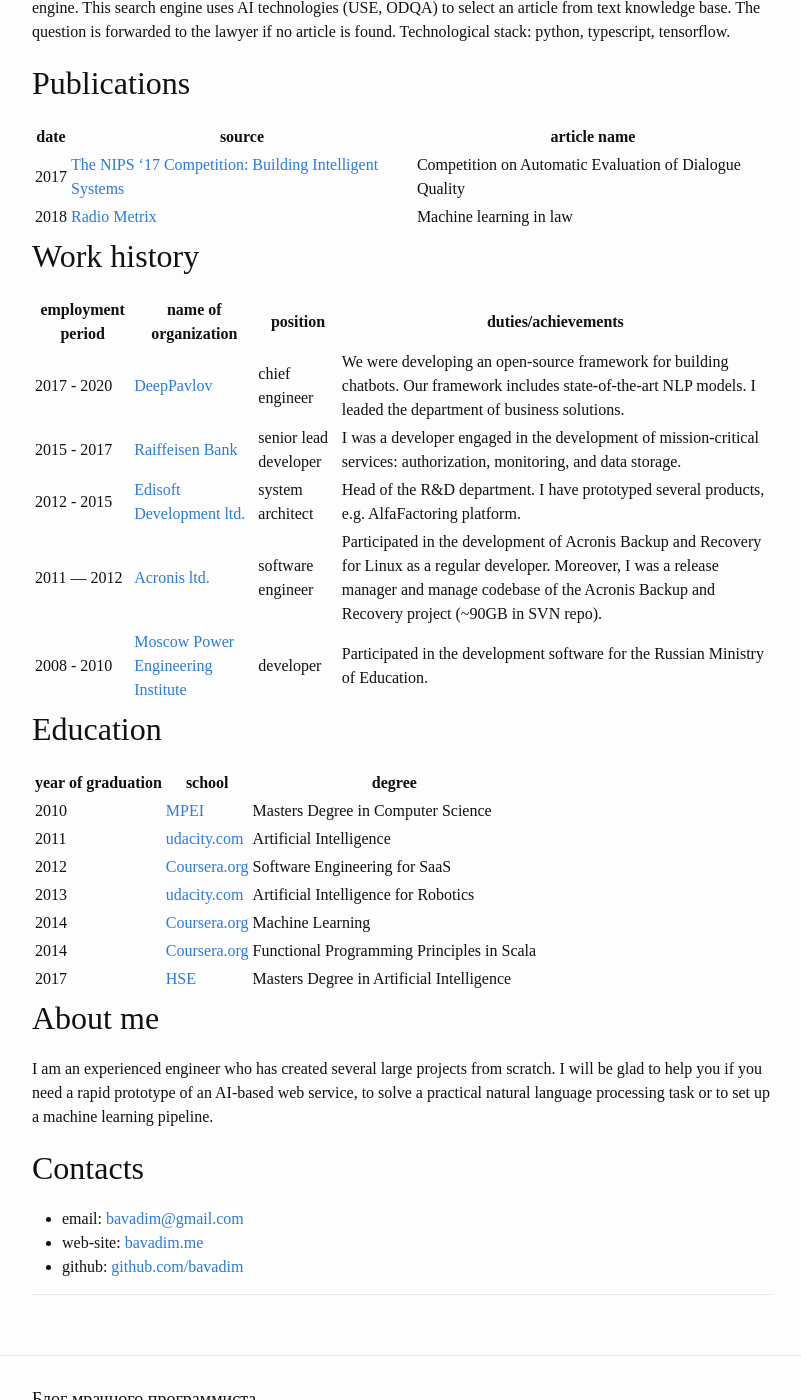
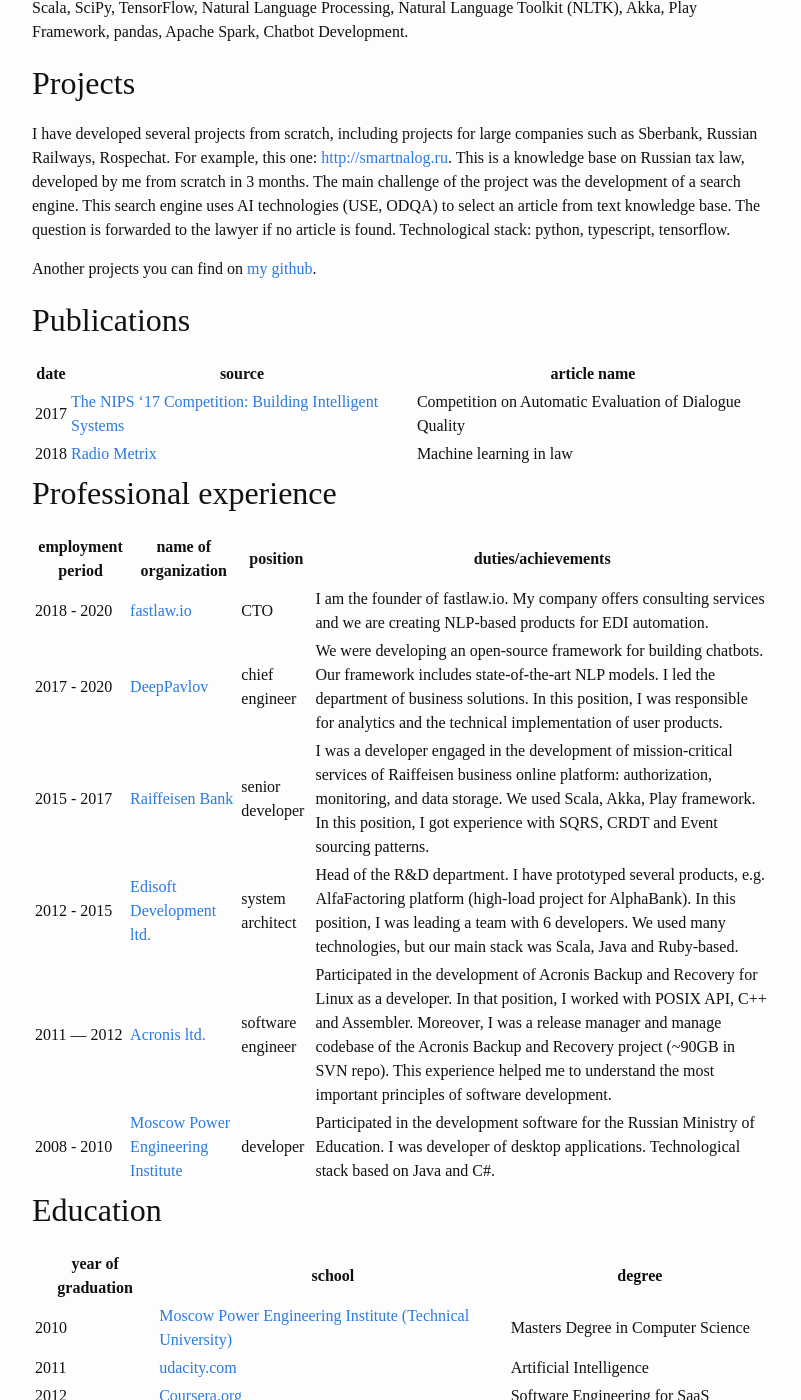
Before and after one commit to bavadim/bavadim.github.io, a Jekyll site: the page built from data/cv.en.md, in a window 1280 px wide and 1400 px high, scrolled down 652 px. Shown: the whole window, without its empty margins (238-1039 px from the left). Built offline with Jekyll 4.4.1, drawn with Linux system fonts in a browser that asks for light colours; some web fonts are replaced; our own code applies the rules of GitHub Pages for plain Markdown files; some of the changed text lies outside the part shown.

Commit message:
update cv

```diff
--- a/data/cv.en.md
+++ b/data/cv.en.md
@@ -1,10 +1,16 @@
 # NLP engineer
+
+* email: [bavadim@gmail.com](mailto:bavadim@gmail.com)
+* web-site: [bavadim.me](http://bavadim.me)
+* github: [github.com/bavadim](https://github.com/bavadim/)
 
 ## Summary
 
-* Full name: Vadim Polulyakh
-* Experience: 10 years
-* City: Moscow
+I am an experienced engineer with 10 years of experience. I have created several large projects from scratch. I will be glad to help you if you need a rapid prototype of an AI-based web service, to solve a practical natural language processing task or to set up a machine learning pipeline. Summary of my experience:
+
+- 10 years of industry experience in backend developing distributed applications and high load systems on Scala and Java.
+- 3 years of experience in building NLP software: chatbots, model tuning, building ml infrastructure.
+- 2 years of managing own company.
 
 ## Core skills
 
@@ -14,6 +20,8 @@
 
 I have developed several projects from scratch, including projects for large companies such as Sberbank, Russian Railways, Rospechat. For example, this one: [http://smartnalog.ru](smartnalog.ru). This is a knowledge base on Russian tax law, developed by me from scratch in 3 months. The main challenge of the project was the development of a search engine. This search engine uses AI technologies (USE, ODQA) to select an article from text knowledge base. The question is forwarded to the lawyer if no article is found. Technological stack: python, typescript, tensorflow.
 
+Another projects you can find on [my github](github.com/bavadim).
+
 ## Publications
 
 | date | source | article name |
@@ -21,34 +29,25 @@
 | 2017 | [The NIPS '17 Competition: Building Intelligent Systems](https://docs.google.com/viewer?a=v&pid=sites&srcid=Y2hhbGVhcm4ub3JnfHdvcmtzaG9wfGd4Ojc5ZjI4MGYzMDE2MzU4NjQ) | Competition on Automatic Evaluation of Dialogue Quality |
 | 2018 | [Radio Metrix](https://radio.mediametrics.ru/dossier/14112/) | Machine learning in law |
 
-## Work history
+## Professional experience
 
 | employment period | name of organization | position | duties/achievements |
 | --- | --- | --- | --- |
-| 2017 - 2020 | [DeepPavlov](http://ipavlov.ai/) | chief engineer | We were developing an open-source framework for building chatbots. Our framework includes state-of-the-art NLP models. I leaded the department of business solutions. |
-| 2015 - 2017 | [Raiffeisen Bank](https://www.raiffeisen.ru) | senior lead developer | I was a developer engaged in the development of mission-critical services: authorization, monitoring, and data storage. |
-| 2012 - 2015 | [Edisoft Development ltd.](https://ediweb.com) | system architect | Head of the R&D department. I have prototyped several products, e.g. AlfaFactoring platform. |
-| 2011 — 2012 | [Acronis ltd.](http://www.acronis.com) | software engineer | Participated in the development of Acronis Backup and Recovery for Linux as a regular developer. Moreover, I was a release manager and manage codebase of the Acronis Backup and Recovery project (~90GB in SVN repo). |
-| 2008 - 2010 | [Moscow Power Engineering Institute](https://mpei.ru/lang/en/Pages/default.aspx) | developer | Participated in the development software for the Russian Ministry of Education. |
+| 2018 - 2020 | [fastlaw.io](https://fastlaw.io/) | CTO | I am the founder of fastlaw.io. My company offers consulting services and we are creating NLP-based products for EDI automation. |
+| 2017 - 2020 | [DeepPavlov](http://ipavlov.ai/) | chief engineer | We were developing an open-source framework for building chatbots. Our framework includes state-of-the-art NLP models. I led the department of business solutions. In this position, I was responsible for analytics and the technical implementation of user products. |
+| 2015 - 2017 | [Raiffeisen Bank](https://www.raiffeisen.ru) | senior developer | I was a developer engaged in the development of mission-critical services of Raiffeisen business online platform: authorization, monitoring, and data storage. We used Scala, Akka, Play framework. In this position, I got experience with SQRS, CRDT and Event sourcing patterns. |
+| 2012 - 2015 | [Edisoft Development ltd.](https://ediweb.com) | system architect | Head of the R&D department. I have prototyped several products, e.g. AlfaFactoring platform (high-load project for AlphaBank). In this position, I was leading a team with 6 developers. We used many technologies, but our main stack was Scala, Java and Ruby-based. |
+| 2011 — 2012 | [Acronis ltd.](http://www.acronis.com) | software engineer | Participated in the development of Acronis Backup and Recovery for Linux as a developer. In that position, I worked with POSIX API, C++ and Assembler. Moreover, I was a release manager and manage codebase of the Acronis Backup and Recovery project (~90GB in SVN repo). This experience helped me to understand the most important principles of software development. |
+| 2008 - 2010 | [Moscow Power Engineering Institute](https://mpei.ru/lang/en/Pages/default.aspx) | developer | Participated in the development software for the Russian Ministry of Education. I was developer of desktop applications. Technological stack based on Java and C#.  |
 
 ## Education
 
 | year of graduation | school | degree |
 | --- | --- | --- |
-| 2010          | [MPEI](https://mpei.ru/lang/en/Pages/default.aspx)                              | Masters Degree in Computer Science |
+| 2010          | [Moscow Power Engineering Institute (Technical University)](https://mpei.ru/lang/en/Pages/default.aspx)                              | Masters Degree in Computer Science |
 | 2011          | [udacity.com](https://www.udacity.com)                                          | Artificial Intelligence |
 | 2012          | [Coursera.org](https://www.coursera.org)                                        | Software Engineering for SaaS |
 | 2013          | [udacity.com](https://www.udacity.com)                                          | Artificial Intelligence for Robotics |
 | 2014          | [Coursera.org](https://www.coursera.org)                                        | Machine Learning |
 | 2014          | [Coursera.org](https://www.coursera.org)                                        | Functional Programming Principles in Scala |
-| 2017          | [HSE](https://www.hse.ru/)                                                      | Masters Degree in Artificial Intelligence |
-
-## About me
-
-I am an experienced engineer who has created several large projects from scratch. I will be glad to help you if you need a rapid prototype of an AI-based web service, to solve a practical natural language processing task or to set up a machine learning pipeline.
-
-## Contacts
-
-* email: [bavadim@gmail.com](mailto:bavadim@gmail.com)
-* web-site: [bavadim.me](http://bavadim.me)
-* github: [github.com/bavadim](https://github.com/bavadim/)
+| 2017          | [HSE University](https://www.hse.ru/)                                                      | Masters Degree in Artificial Intelligence |
```
Also changed, not shown: 1 other file.
